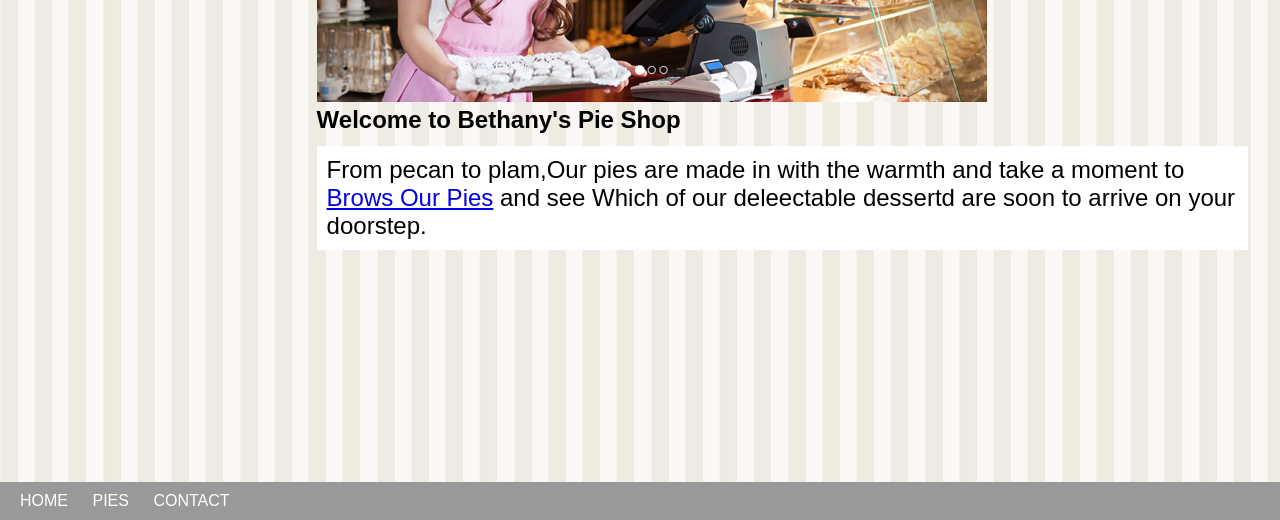
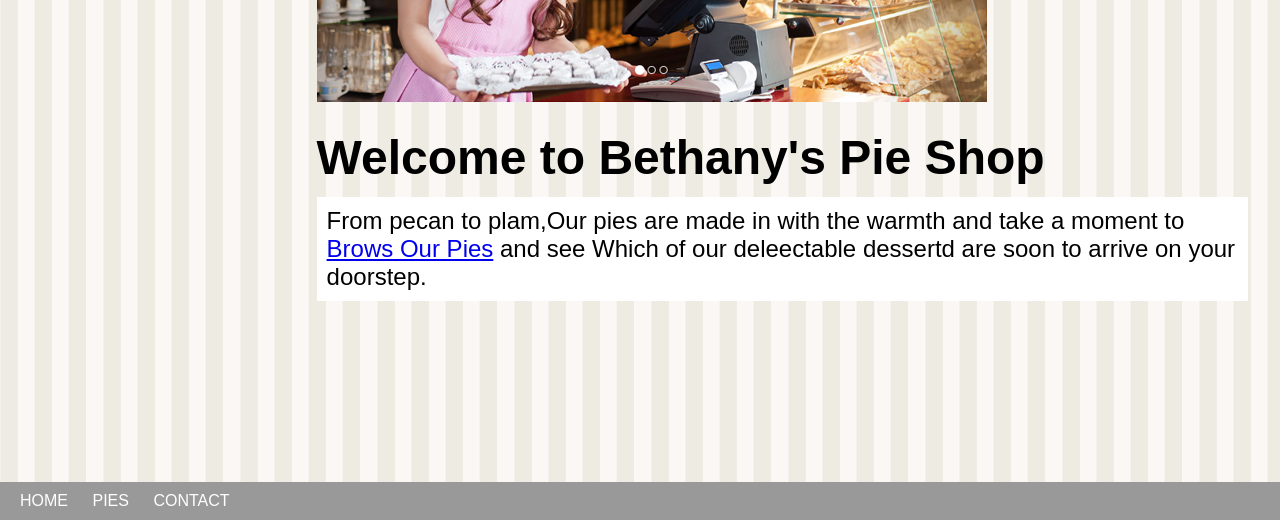
Before and after one commit to WaliulAlam/Hoxro, a plain HTML site: page index.html in a window 1280 px wide. Shown: the part 342-862 px from the top of the page. Drawn offline with Linux system fonts and the light colour scheme.

Commit message:
update h1

```diff
--- a/site.css
+++ b/site.css
@@ -153,6 +153,12 @@ border-radius: 3px;
 color: rgb(255, 255, 255);
 
 }
+
+h1
+{
+    font-size: 3em;
+    margin-top: 0.5em;
+}
 .banner
 {
     max-width: 100%;
```
